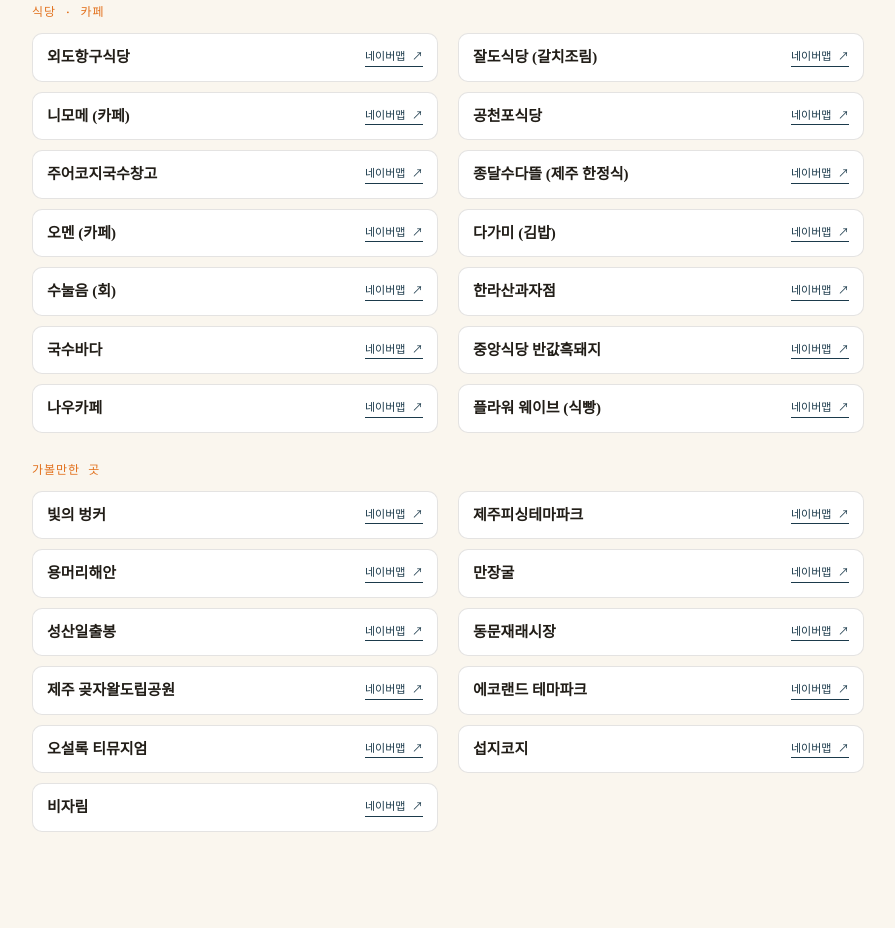
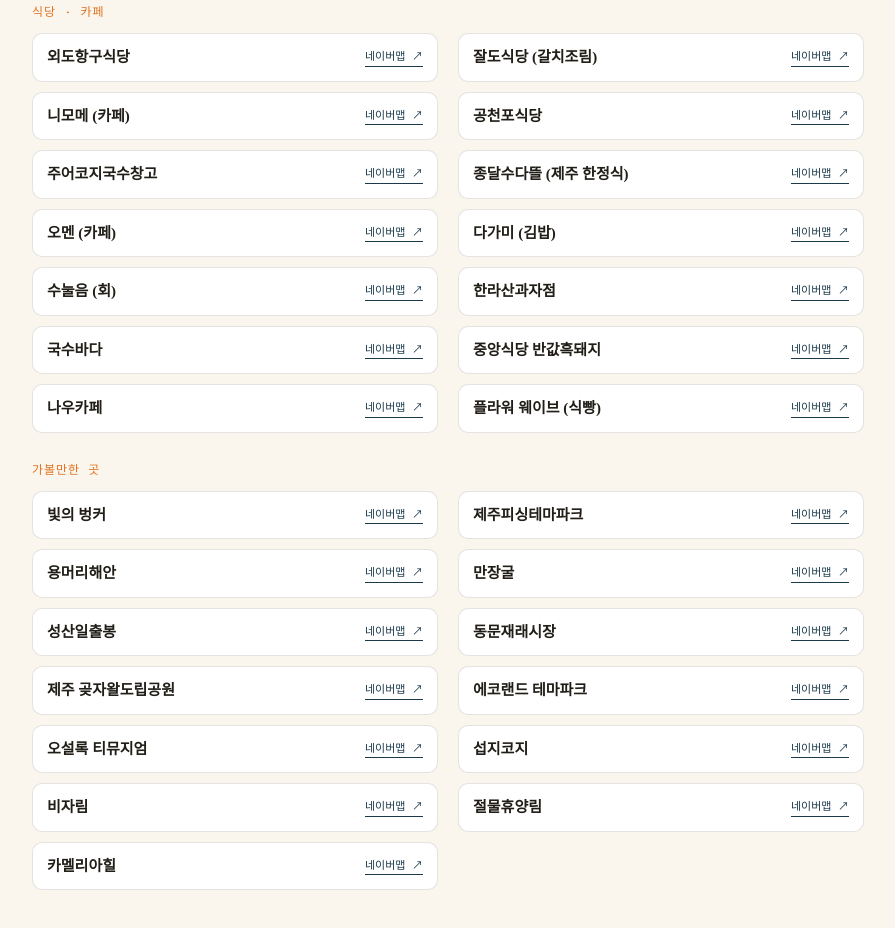
Before and after one commit to sbaik-kma/26Oct_Jeju, a plain HTML site: page index.html in a window 1280 px wide. Shown: the part 1783-2711 px from the top of the page, without its empty margins (192-1087 px from the left). Drawn offline with Linux system fonts and the light colour scheme.

Commit message:
Add files via upload

```diff
--- a/index.html
+++ b/index.html
@@ -268,6 +268,8 @@
         <div class="spot-chip"><h3>오설록 티뮤지엄</h3><a href="https://naver.me/5uIYATBA" target="_blank" rel="noopener">네이버맵 ↗</a></div>
         <div class="spot-chip"><h3>섭지코지</h3><a href="https://naver.me/xoH8AY7q" target="_blank" rel="noopener">네이버맵 ↗</a></div>
         <div class="spot-chip"><h3>비자림</h3><a href="https://naver.me/5ssTSbSE" target="_blank" rel="noopener">네이버맵 ↗</a></div>
+        <div class="spot-chip"><h3>절물휴양림</h3><a href="https://naver.me/xHgIbh1o" target="_blank" rel="noopener">네이버맵 ↗</a></div>
+        <div class="spot-chip"><h3>카멜리아힐</h3><a href="https://naver.me/GFB10Aam" target="_blank" rel="noopener">네이버맵 ↗</a></div>
       </div>
     </div>
   </div>
```
